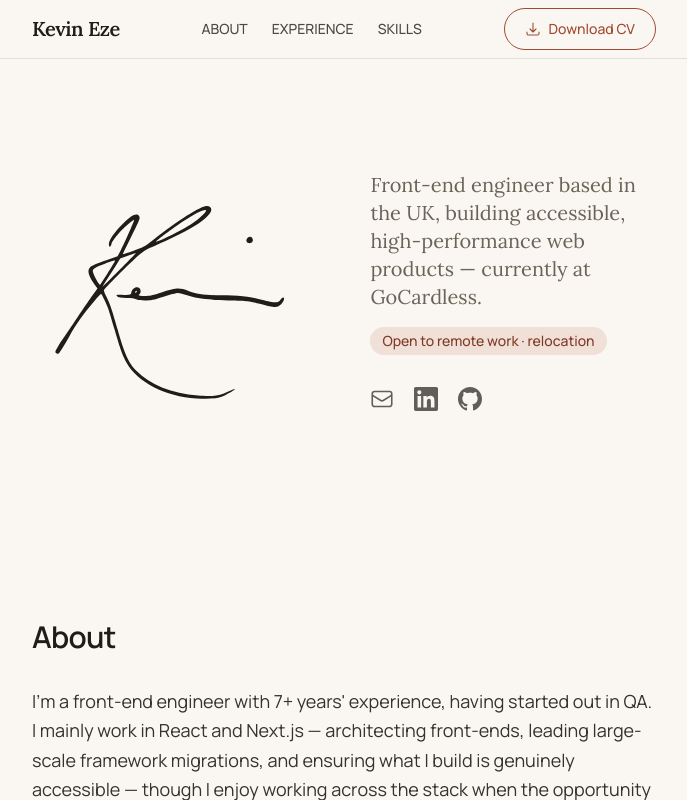
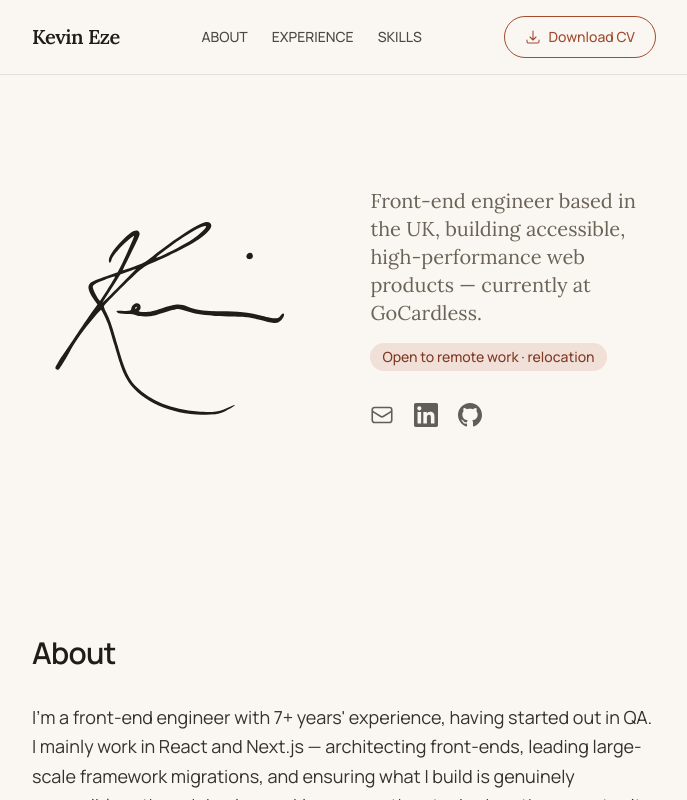
Before and after one commit to KVNEZE/personal-site, a React (Vite) app: page / in a window 1280 px wide. Shown: the top 800 px of the page, without its empty margins (296-983 px from the left). Built offline with nearby package versions, Linux system fonts and the light colour scheme.

Commit message:
fixup! Trim header nav and bump wordmark size

```diff
--- a/src/components/Header.tsx
+++ b/src/components/Header.tsx
@@ -9,7 +9,7 @@
 export function Header() {
   return (
     <header className="sticky top-0 z-50 border-b border-ink/10 bg-bg/90 backdrop-blur">
-      <div className="mx-auto flex max-w-2xl items-center justify-between px-6 py-2">
+      <div className="mx-auto flex max-w-2xl items-center justify-between px-6 py-4">
         <a href="#top" className="font-serif text-xl font-semibold tracking-tight" aria-label="Kevin Eze — home">
           Kevin Eze
         </a>
```
